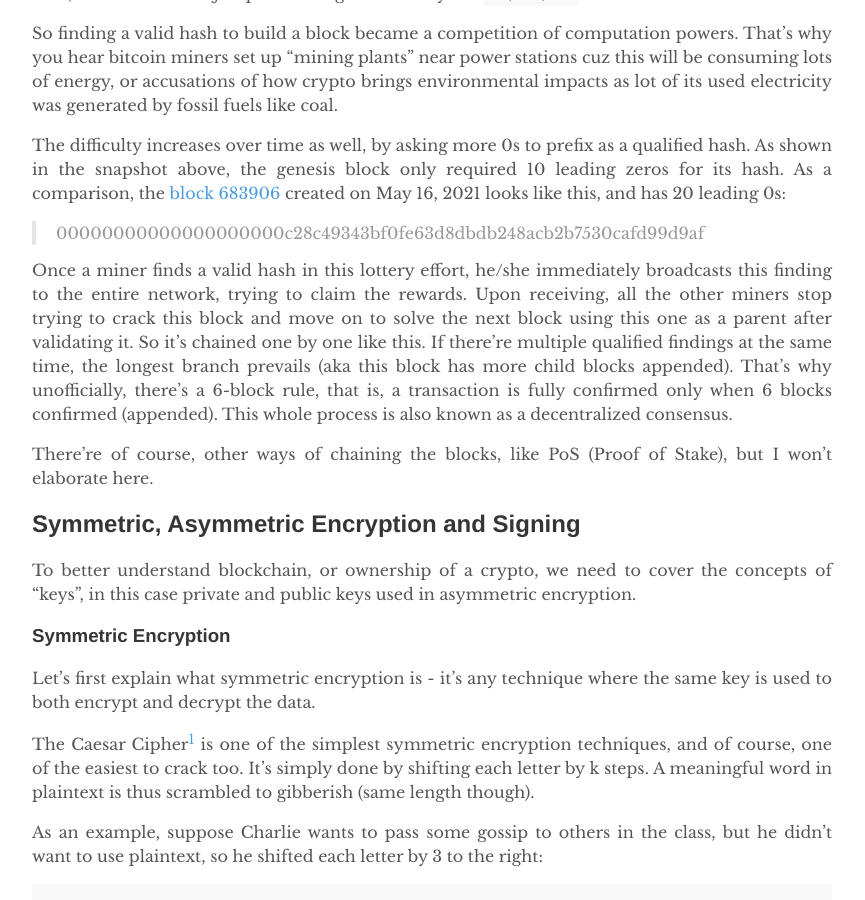
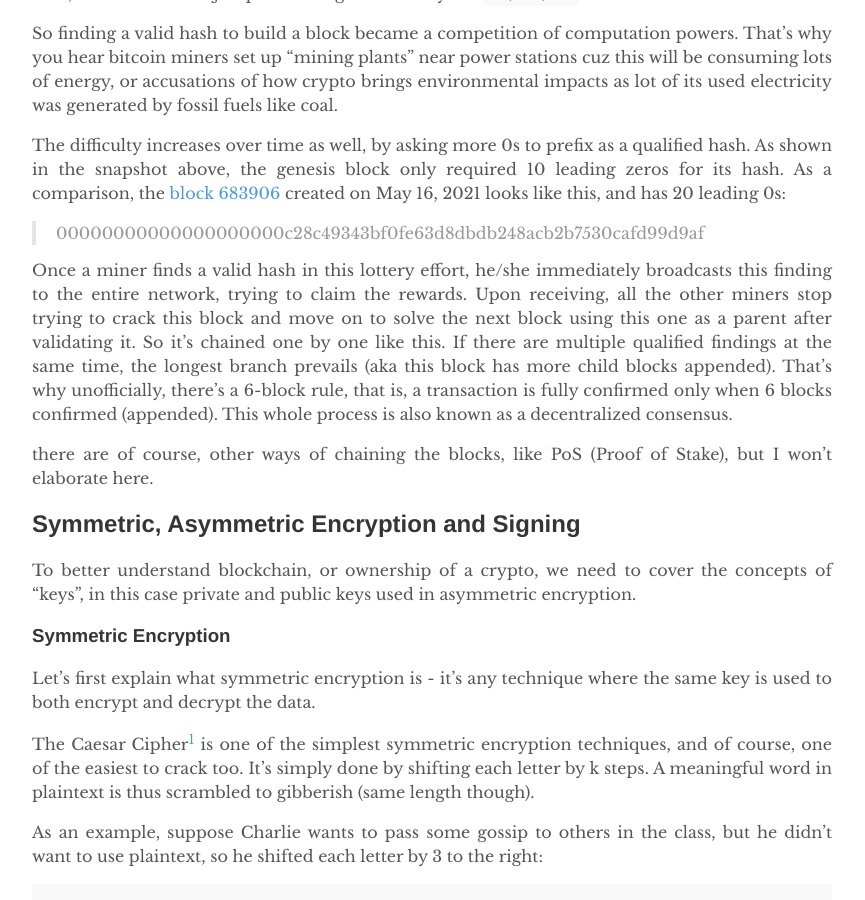
Before and after one commit to yuexiaofeng/yuexiaofeng.github.io, a Jekyll site: the page built from _posts/2021-05-18-abel.md, in a window 1280 px wide and 900 px high, scrolled down 6861 px. Shown: the whole window, without its empty margins (208-1073 px from the left). Built offline with Jekyll 4.4.1, drawn with Linux system fonts in a browser that asks for light colours; some of the changed text lies outside the part shown.

Commit message:
Change to there_are in abel post

```diff
--- a/_posts/2021-05-18-abel.md
+++ b/_posts/2021-05-18-abel.md
@@ -9,7 +9,7 @@ I've been pondering this write-up for a while now and have jotted down some draf
 
 > Disclaimer: I don't hold any crypto positions at the moment of writing this and possess no conflict of interests. The opinions in this write-up, if any, do not constitute any investments advices to anyone.
 
-This is a daunting topic I chose to write this time - there's just too much stuff to fit into one blog post only, so I won't be able to cover topics like Merkle Trees, double spending or deflation, etc. Here's a table of contents, since there're many concepts to unravel:
+This is a daunting topic I chose to write this time - there's just too much stuff to fit into one blog post only, so I won't be able to cover topics like Merkle Trees, double spending or deflation, etc. Here's a table of contents, since there are many concepts to unravel:
 
 * TOC
 {:toc}
@@ -24,7 +24,7 @@ This whole wave of "enthusiasm" reminds me a couple years back. Back then, I cou
 
 Crypto, while it's supposed to be a type of currency in the long run, lacks currently the fundamental quality of stability. Imagine today you can buy a coffee for 3.5 dollars, but tomorrow you'll need 5 dollars, and the day after only 1.2 dollars. So right now it's more a stock-like investment or speculation one might say.
 
-Sure, a few people made from it more money than they could ever spend for life, but keep in mind that there're also more people who went broke straight. The highly volatile market welcomes daredevils who're not afraid to lose everything - although I think some of them actually care less about monetary returns but more about the thrill it brings, as what described in the fiction novel *The Player of Games*:
+Sure, a few people made from it more money than they could ever spend for life, but keep in mind that there are also more people who went broke straight. The highly volatile market welcomes daredevils who're not afraid to lose everything - although I think some of them actually care less about monetary returns but more about the thrill it brings, as what described in the fiction novel *The Player of Games*:
 
 > The true gambler needs the excitement of potential loss, even ruin, to feel wholly alive.
 
@@ -38,7 +38,7 @@ Interesting eh? :D
 
 Under the hood, crypto runs on a technology called blockchain. But it's worth noting that crypto does not equal blockchain technology. Crypto relies on blockchain - one can even say it's a byproduct.
 
-That said, there're blockchain use cases that do not generate or leverage with crypto coins, like the NFT (Non-Fungible Token) art/emoji collections that people have been auctioning for recently. Other scenarios might be tracing the product quality via blockchain as it represents immutable records.
+That said, there are blockchain use cases that do not generate or leverage with crypto coins, like the NFT (Non-Fungible Token) art/emoji collections that people have been auctioning for recently. Other scenarios might be tracing the product quality via blockchain as it represents immutable records.
 
 ## So What Is Blockchain
 
@@ -122,9 +122,9 @@ The difficulty increases over time as well, by asking more 0s to prefix as a qua
 
 > 00000000000000000000c28c49343bf0fe63d8dbdb248acb2b7530cafd99d9af
 
-Once a miner finds a valid hash in this lottery effort, he/she immediately broadcasts this finding to the entire network, trying to claim the rewards. Upon receiving, all the other miners stop trying to crack this block and move on to solve the next block using this one as a parent after validating it. So it's chained one by one like this. If there're multiple qualified findings at the same time, the longest branch prevails (aka this block has more child blocks appended). That's why unofficially, there's a 6-block rule, that is, a transaction is fully confirmed only when 6 blocks confirmed (appended). This whole process is also known as a decentralized consensus.
+Once a miner finds a valid hash in this lottery effort, he/she immediately broadcasts this finding to the entire network, trying to claim the rewards. Upon receiving, all the other miners stop trying to crack this block and move on to solve the next block using this one as a parent after validating it. So it's chained one by one like this. If there are multiple qualified findings at the same time, the longest branch prevails (aka this block has more child blocks appended). That's why unofficially, there's a 6-block rule, that is, a transaction is fully confirmed only when 6 blocks confirmed (appended). This whole process is also known as a decentralized consensus.
 
-There're of course, other ways of chaining the blocks, like PoS (Proof of Stake), but I won't elaborate here.
+there are of course, other ways of chaining the blocks, like PoS (Proof of Stake), but I won't elaborate here.
 
 ## Symmetric, Asymmetric Encryption and Signing
 
@@ -257,7 +257,7 @@ So now we have something that resembles the goal of the asymmetric cryptographic
 * Given k, G, it's simple enough to get K
 * But given K and G, to calculate k is very very hard, right next to impossible
 
-Now we have another mechanism to calculate private and public key pairs! The actual implementation of ECDSA signing algorithm is a bit more complicated, as there're more steps like putting the curve on a finite field, etc. But that's pretty much the gist of the idea. There're many upsides of using ECDSA: despite its abstract calculations, it provides shorter keys and faster speeds for the level of security needed. It's less adopted compared to RSA at the moment though.
+Now we have another mechanism to calculate private and public key pairs! The actual implementation of ECDSA signing algorithm is a bit more complicated, as there are more steps like putting the curve on a finite field, etc. But that's pretty much the gist of the idea. there are many upsides of using ECDSA: despite its abstract calculations, it provides shorter keys and faster speeds for the level of security needed. It's less adopted compared to RSA at the moment though.
 
 #### Code Samples
 
```
